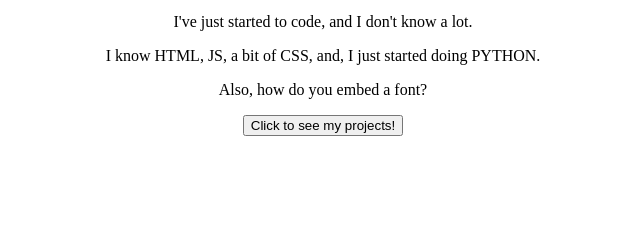
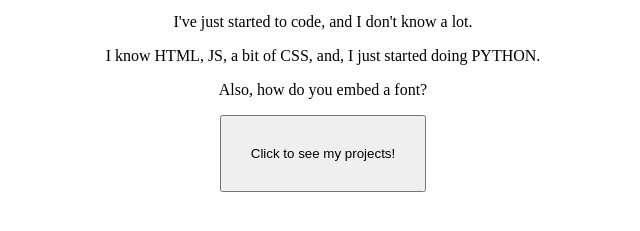
Before and after one commit to maxvarshavsky/maxvarshavsky.github.io, a plain HTML site: page index.html in a window 1280 px wide. Shown: the part 101-332 px from the top of the page, without its empty margins (317-957 px from the left). Drawn offline with Linux system fonts and the light colour scheme.

Commit message:
Made the button bigger.

```diff
--- a/index.html
+++ b/index.html
@@ -7,7 +7,7 @@
     <p>I've just started to code, and I don't know a lot.</p>
     <p>I know HTML, JS, a bit of CSS, and, I just started doing PYTHON.</p>
     <p>Also, how do you embed a font?</p>
-    <button>Click to see my projects!</button>
+    <button style="padding: 29px;">Click to see my projects!</button>
   </div>
 </body>
 </html>
```
